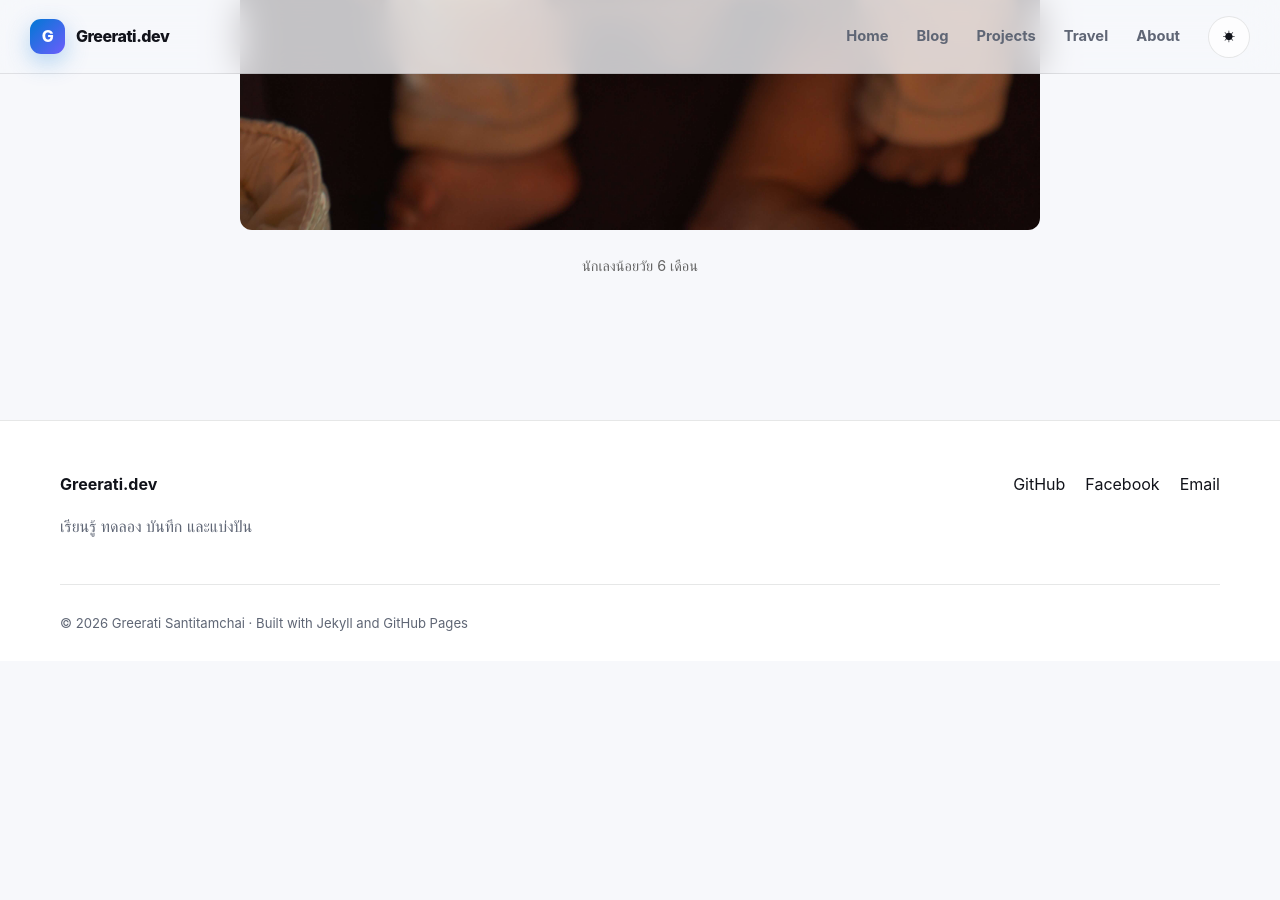
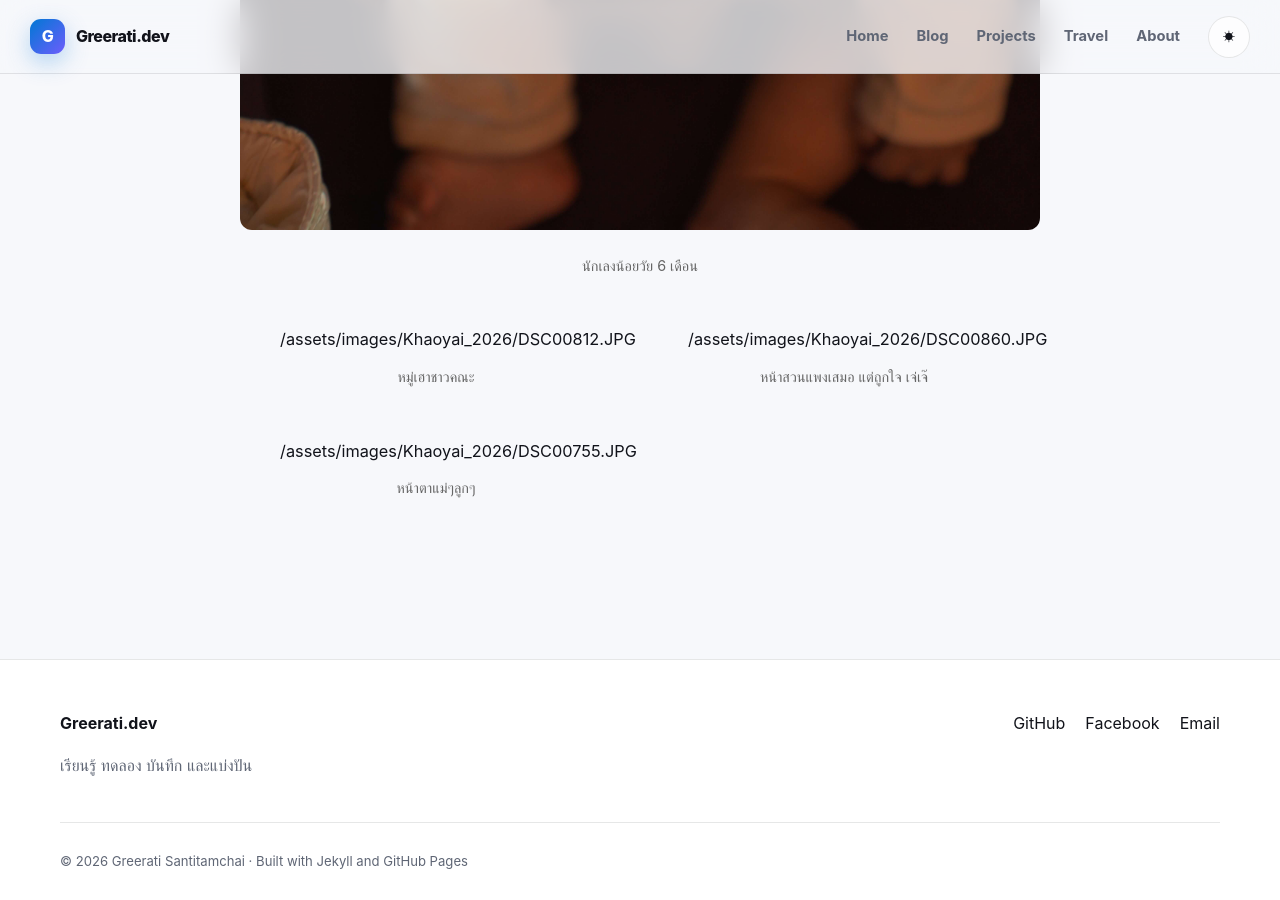
Before and after one commit to kakratua/kakratua.github.io, a Jekyll site: the page built from _posts/2026-08-12-khaoyai-2026.md, in a window 1280 px wide and 900 px high, scrolled down 1579 px. Built offline with Jekyll 4.4.1, drawn with Linux system fonts in a browser that asks for light colours; before the commit the page ends 2240 px from its top, so only the background shows below that.

Commit message:
Add files via upload

```diff
--- a/_posts/2026-08-12-khaoyai-2026.md
+++ b/_posts/2026-08-12-khaoyai-2026.md
@@ -16,3 +16,21 @@
        alt="นักเลงน้อยวัย 6 เดือน">
 
   <figcaption>นักเลงน้อยวัย 6 เดือน</figcaption>
+
+
+<div class="photo-grid">
+  <figure>
+    /assets/images/Khaoyai_2026/DSC00812.JPG
+    <figcaption>หมู่เฮาชาวคณะ</figcaption>
+  </figure>
+
+  <figure>
+    /assets/images/Khaoyai_2026/DSC00860.JPG
+    <figcaption>หน้าสวนแพงเสมอ แต่ถูกใจ เจ่เจ๊</figcaption>
+  </figure>
+
+  <figure>
+    /assets/images/Khaoyai_2026/DSC00755.JPG
+    <figcaption>หน้าตาแม่ๆลูกๆ</figcaption>
+  </figure>
+</div>
```
